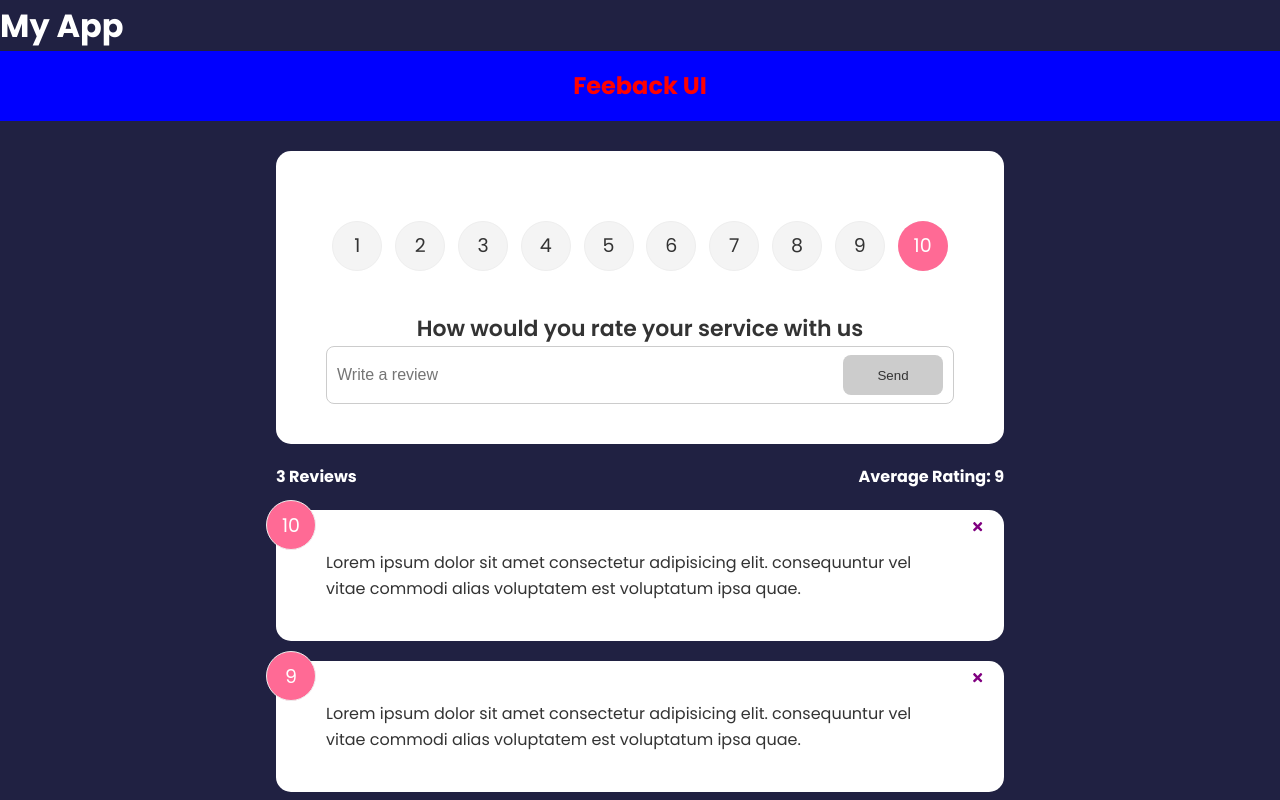
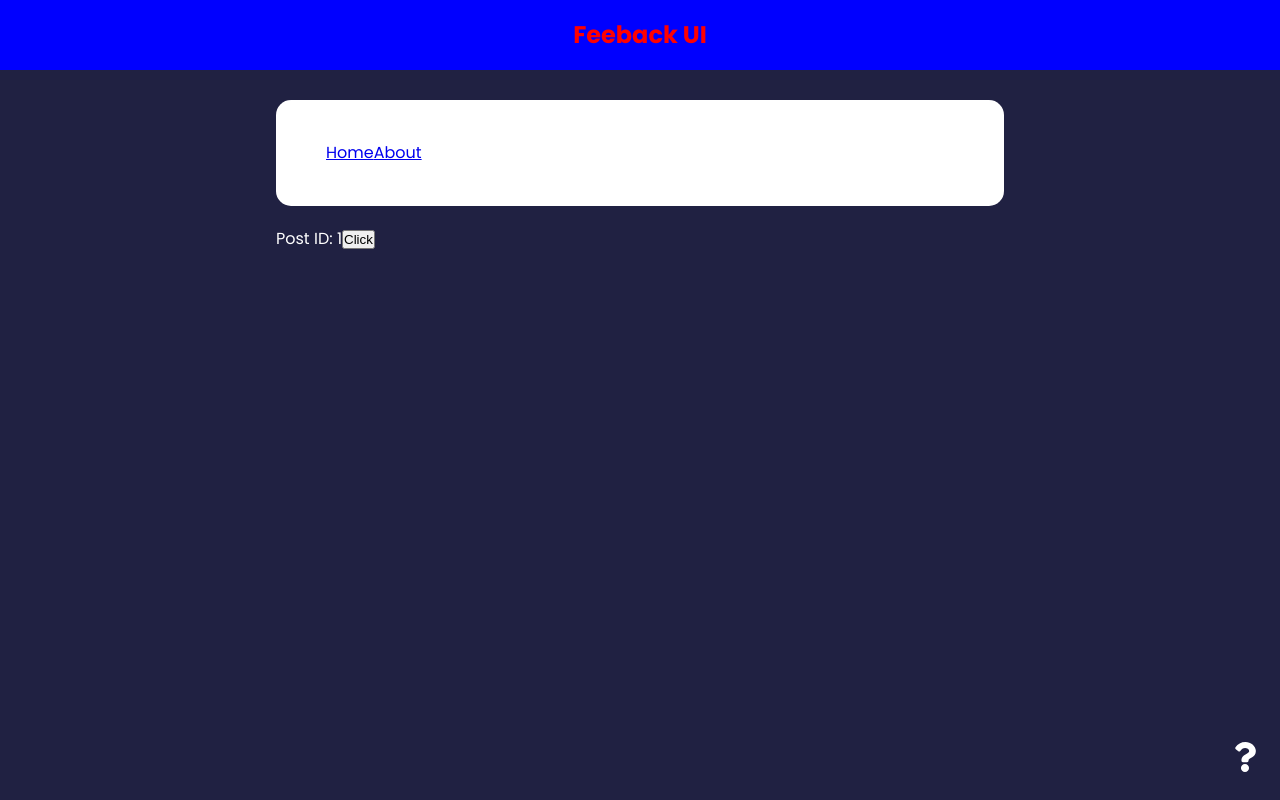
Before and after one commit to vinayaachar/Feedback-App, a React (Create React App) app: page /post/1 in a window 1280 px wide. Shown: the top 800 px of the page. Built offline with nearby package versions, Linux system fonts and the light colour scheme.

Commit message:
Add about page and react router

```diff
--- a/package.json
+++ b/package.json
@@ -10,6 +10,7 @@
     "react": "^17.0.2",
     "react-dom": "^17.0.2",
     "react-icons": "^4.3.1",
+    "react-router-dom": "^6.2.1",
     "react-scripts": "4.0.3",
     "uuid": "^8.3.2",
     "web-vitals": "^1.1.2"
--- a/src/App.js
+++ b/src/App.js
@@ -1,10 +1,16 @@
 import { useState } from "react";
+import { BrowserRouter as Router, Routes, Route } from "react-router-dom";
 import Header from "./components/Header";
 import FeedbackData from "./components/data/FeedbackData";
 import FeedbackList from "./components/FeedbackList";
 import FeedbackStats from "./components/FeedbackStats";
 import FeedbackForm from "./components/FeedbackForm";
 import {v4 as uuidv4} from 'uuid'
+import About from "./pages/About";
+import AboutIconLink from "./components/AboutIconLink";
+import Post from "./components/Post";
+import { NavLink } from 'react-router-dom'
+import Card from "./components/shared/Card";
 
 function App() {
   const [feedback, setFeedback] = useState(FeedbackData)
@@ -21,19 +27,35 @@
   }
 
   return (
-    <>
+    <Router>
+      <Header text = 'Feeback UI' bgColor = 'blue' color = 'red'/>
+      <div className="container">
+        <Card>
+          <NavLink to='/' activeClassName='active'>
+            Home
+          </NavLink>
+          <NavLink to='/about' activeClassName='active'>
+            About
+          </NavLink>
+        </Card>
+        <Routes>
+          <Route exact path='/' element= {
+            <>
+              <FeedbackForm feedbackAdd={feedbackAdd}/>
+              <FeedbackStats feedback={feedback}/>
+              <FeedbackList feedback={feedback} handleDelete={deleteFeedback} />
+            </>
+          } >
 
-      <div>
-        <h1>My App</h1>
-        <Header text = 'Feeback UI' bgColor = 'blue' color = 'red'/>
-        <div className='container'>
-          <FeedbackForm feedbackAdd={feedbackAdd}/>
-          <FeedbackStats feedback={feedback}/>
-          <FeedbackList feedback={feedback} handleDelete={deleteFeedback} />
-        </div>
+          </Route>
+          <Route path='/about' element={<About />}/>
+          <Route path='/post/:id' element={<Post />}/>
+        </Routes>
+
       </div>
+      <AboutIconLink />
 
-    </>
+    </Router>
   )
 }
 
--- /dev/null
+++ b/src/components/AboutIconLink.jsx
@@ -0,0 +1,17 @@
+import React from 'react'
+import {FaQuestion} from 'react-icons/fa'
+import {Link} from 'react-router-dom'
+
+function AboutIconLink() {
+  return (
+    <div className='about-link'>
+      <Link to='/about'>
+        <FaQuestion size={30} />
+      </Link>
+
+
+    </div>
+  )
+}
+
+export default AboutIconLink
--- /dev/null
+++ b/src/components/Post.jsx
@@ -0,0 +1,27 @@
+import React from 'react'
+import { useParams, useNavigate, Navigate } from 'react-router-dom'
+
+function Post() {
+
+  const navigate = useNavigate()
+  const status = 404
+
+  if (status === 404) {
+    <Navigate to='/notfound'/>
+  }
+
+  const onClick = () => {
+    console.log('hello');
+    navigate('/')
+  }
+
+  const params = useParams()
+  return (
+    <div>
+      Post ID: {params.id}
+      <button onClick={onClick}>Click</button>
+    </div>
+  )
+}
+
+export default Post
--- a/src/index.css
+++ b/src/index.css
@@ -226,3 +226,8 @@
     width: 80%;
   }
 }
+
+.active {
+  padding: 0px 10px 0px 0px;
+  margin: 0;
+}
--- /dev/null
+++ b/src/pages/About.jsx
@@ -0,0 +1,21 @@
+import React from 'react'
+import Card from '../components/shared/Card'
+import {Link} from 'react-router-dom'
+
+function About() {
+  return (
+    <Card>
+      <div className='about'>
+        <h1>About this Project</h1>
+        <p>This is a Feedback App to leave a comment or review about a service</p>
+        <p>Version: 1.0.0</p>
+
+        <p>
+          <Link to='/'>Back to home</Link>
+        </p>
+      </div>
+    </Card>
+  )
+}
+
+export default About
```
Also changed, not shown: 1 other file (tests, documents, lock files or other folders).
